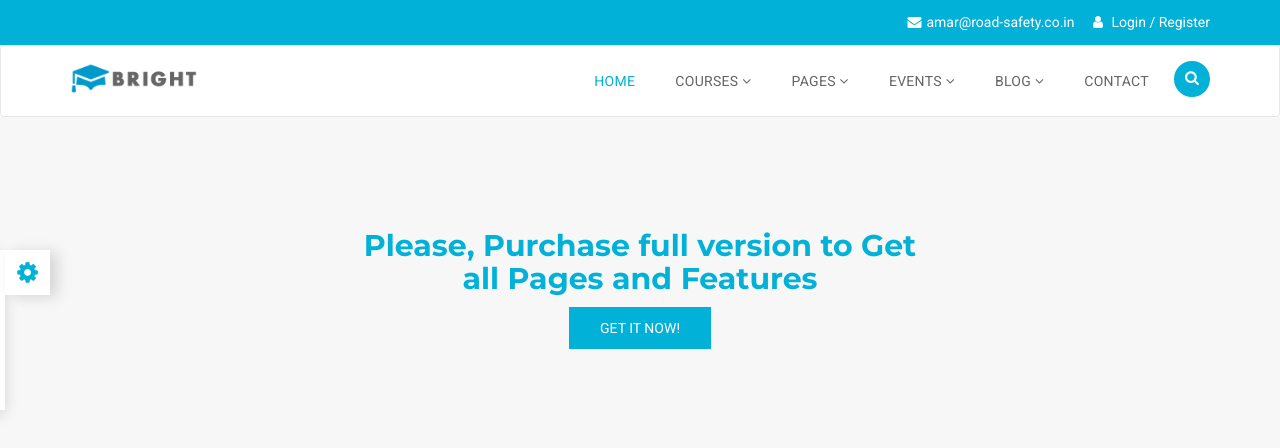
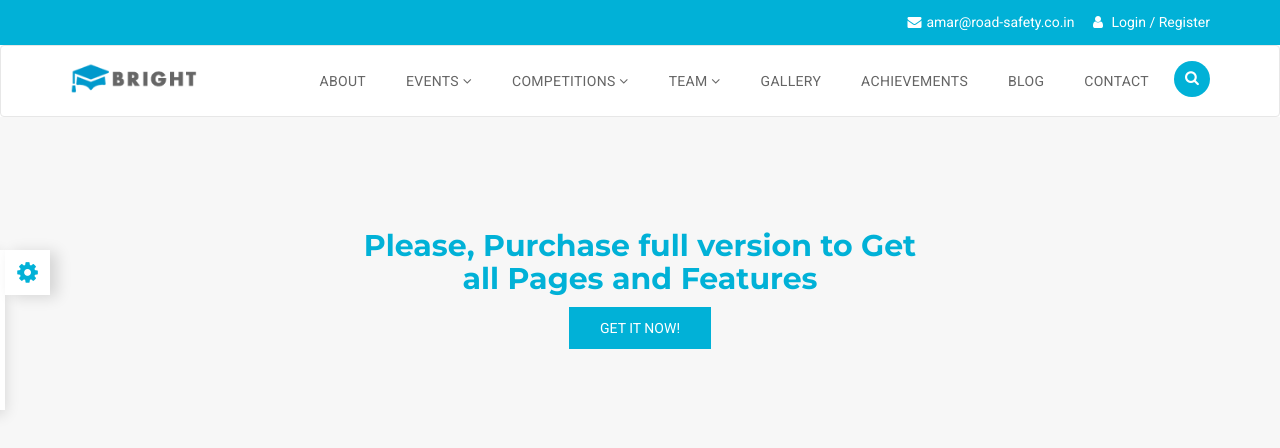
Before and after one commit to DivyanshuSaxena/IRSC-Website, a PHP site: page /index.php in a window 1280 px wide. Shown: the top 448 px of the page. Run offline with PHP 8.4, Linux system fonts and the light colour scheme.

Commit message:
Navbar done

```diff
--- a/website main/header.php
+++ b/website main/header.php
@@ -39,45 +39,33 @@
             <div class="collapse navbar-collapse" id="navbar">
               <ul class="nav navbar-nav navbar-right">
                 <li class="dropdown dropdown-toggle">
-                  <a class="active" href="index.html">Home</a>
-                </li>
-                <li class="dropdown dropdown-toggle">
-                  <a href="#" data-toggle="dropdown">Courses <i class="fa fa-angle-down"></i></a>
-                  <ul class="dropdown-menu">
-                    <li><a href="courses-list.html">Courses List</a></li>
-                    <li><a href="courses-grid.html">Courses Grid</a></li>
-                    <li><a href="courses-single.html">Single Course</a></li>
-                  </ul>
-                </li>
-                <li class="dropdown dropdown-toggle">
-                  <a href="#" data-toggle="dropdown">Pages <i class="fa fa-angle-down"></i></a>
-                  <ul class="dropdown-menu">
-                    <li><a href="about.html">About Page</a></li>
-                    <li><a href="gallery.html">Image Gallery</a></li>
-                    <li><a href="faq.html">FAQ</a></li>
-                    <li><a href="login.html">Login Page</a></li>
-                    <li><a href="single-teacher.html">Single Teacher</a></li>
-                    <li><a href="registration.html">Registration Form</a></li>
-                    <li><a href="contact.html">Contacts</a></li>
-                    <li><a href="404.html">404</a></li>
-                  </ul>
+                  <a href="about.html">About</a>
                 </li>
                 <li class="dropdown dropdown-toggle">
                   <a href="#" data-toggle="dropdown">Events <i class="fa fa-angle-down"></i></a>
                   <ul class="dropdown-menu">
-                    <li><a href="event-grid.html">Events Grid</a></li>
-                    <li><a href="event.html">Single Event</a></li>
+                    <li><a href="event-grid.html">Regular Events</a></li>
+                    <li><a href="event.html">UN Road Safety Week</a></li>
                   </ul>
                 </li>
                 <li class="dropdown dropdown-toggle">
-                  <a href="#" data-toggle="dropdown">Blog <i class="fa fa-angle-down"></i></a>
+                  <a href="#" data-toggle="dropdown">Competitions <i class="fa fa-angle-down"></i></a>
                   <ul class="dropdown-menu">
-                    <li><a href="blog.html">Blog - Right Sidebar</a></li>
-                    <li><a href="blog-left-sidebar.html">Blog - Left Sidebar</a></li>
-                    <li><a href="blog-full-width.html">Blog - Full Width</a></li>
-                    <li><a href="single-post.html">Blog Single Post</a></li>
+                    <li><a href="event-grid.html">iSafe</a></li>
+                    <li><a href="event.html">Watch the Road</a></li>
                   </ul>
                 </li>
+                <li class="dropdown dropdown-toggle"><a href="#" data-toggle="dropdown">Team <i class="fa fa-angle-down"></i></a>
+                  <ul class="dropdown-menu">
+                    <li><a href="event-grid.html">Founders</a></li>
+                    <li><a href="event.html">Arms</a></li>
+                    <li><a href="event.html">College Chapters</a></li>
+                    <li><a href="event.html">Join Us</a></li>
+                  </ul>
+                </li>
+                <li class="dropdown dropdown-toggle"><a href="gallery.html">Gallery</a></li>
+                <li class="dropdown dropdown-toggle"><a href="#" data-toggle="dropdown">Achievements</a></li>
+                <li><a href="#" data-toggle="dropdown">Blog</a></li>
                 <li><a href="contact.html">Contact</a></li>
               </ul>
             </div>
@@ -99,10 +87,6 @@
             <ul class="wpb-mobile-menu">
               <li>
                 <a class="active" href="index.html">Home</a>
-                <ul>
-                  <li><a class="active" href="index.html">Home Page 1</a></li>
-                  <li><a href="index-1.html">Home Page 2</a></li>
-                </ul>
               </li>
               <li>
                 <a href="#">Courses</a>
```
